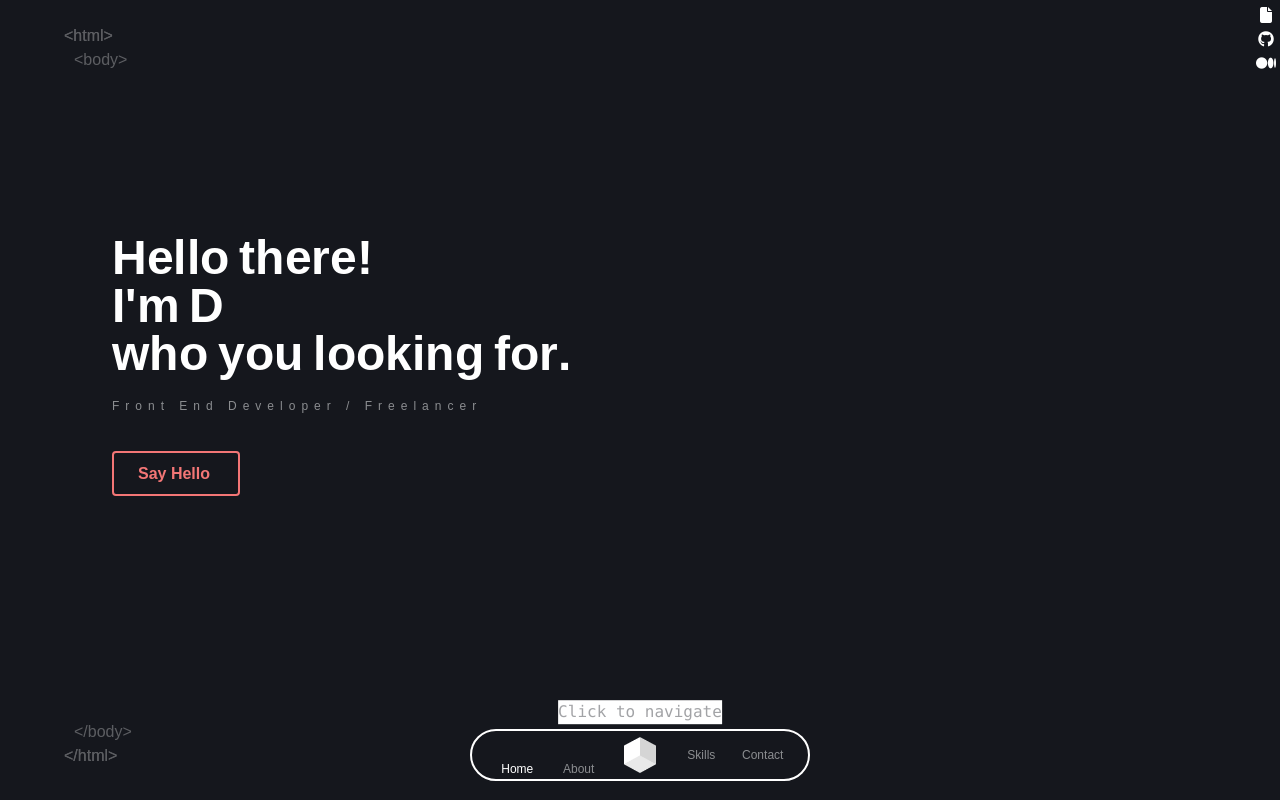
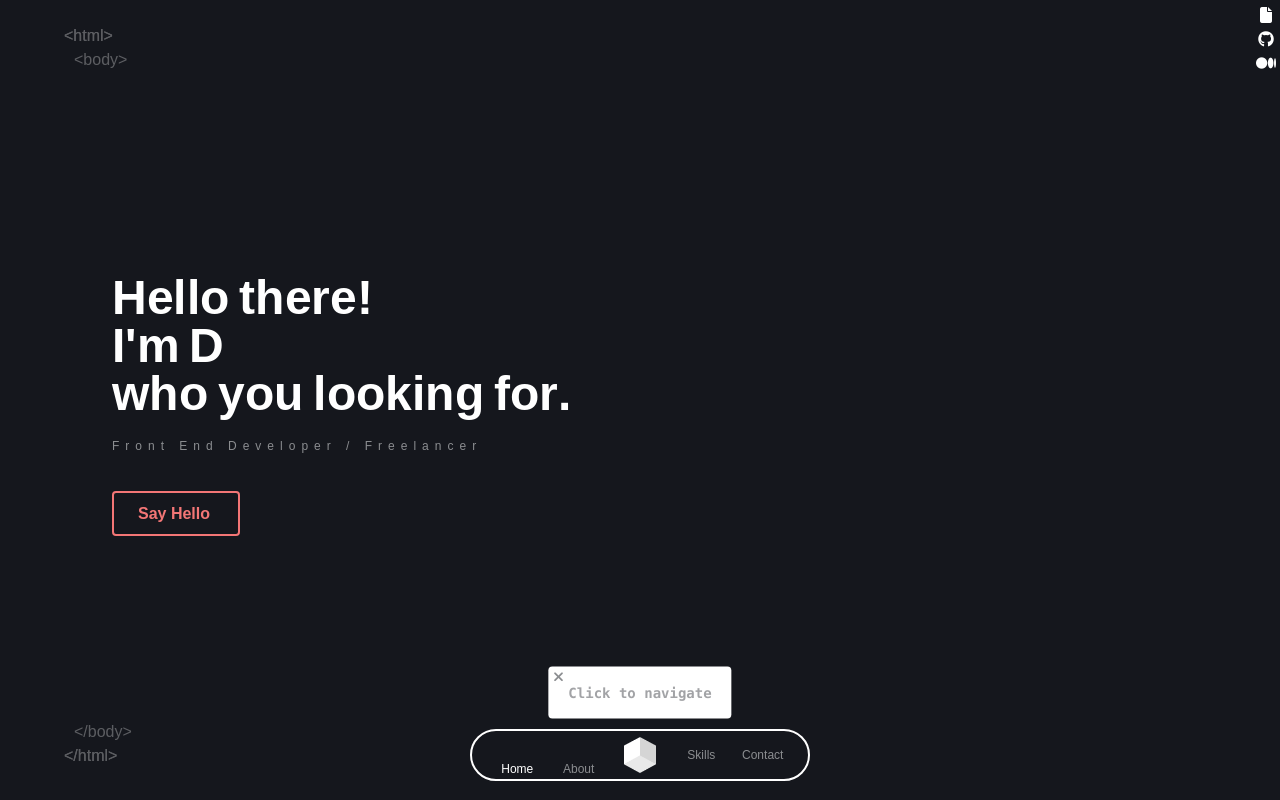
Before and after one commit to Kardarigan/D_Reamastered, a React (Create React App) app: page / in a window 1280 px wide. Built offline with nearby package versions, Linux system fonts and the light colour scheme; a web font is replaced by a local one.

Commit message:
The Navigator Opening is Home page is done

```diff
--- a/src/comps/Commons/Navigator.js
+++ b/src/comps/Commons/Navigator.js
@@ -4,8 +4,10 @@ import { useEffect, useState } from "react";
 import { sideIcons, sideLinks } from "../../Constants";
 
 const Navigator = () => {
-  const [navOpen, setNavOpen] = useState(true);
-  const [navMessageShow, setNavMessageShow] = useState(true);
+  const pathname = window.location.pathname.replace(/\/+$/, "");
+  const isHomePage = pathname === "";
+  const [navOpen, setNavOpen] = useState(isHomePage ? true : false);
+  const [navMessageShow, setNavMessageShow] = useState(isHomePage);
 
   const navToggle = () => {
     setNavOpen((navOpen) => !navOpen);
@@ -14,14 +16,21 @@ const Navigator = () => {
 
   return (
     <>
-      <header className="fixed left-0 bottom-3 w-full text-center z-50">
-        <p
-          className={`bg-slate-50 font-mono absolute left-1/2 translate-x-[-50%] translate-y-[-120%] fadeIn ${
+      <header className="fixed left-0 bottom-3 w-full text-center z-30">
+        <div
+          className={`message absolute left-1/2 translate-x-[-50%] translate-y-[-120%] fadeIn ${
             !navMessageShow && "hidden"
           }`}
         >
-          Click to navigate
-        </p>
+          <p>Click to navigate</p>
+          <button
+            onClick={() => {
+              setNavMessageShow(false);
+            }}
+          >
+            <i className="fas fa-xmark" />
+          </button>
+        </div>
         <nav
           className={`bg-slate-900 overflow-hidden h-[52px] inline-flex items-center justify-center p-2 border-2 transition-all ${
             navOpen ? "w-[340px]" : "w-[52px] rotate-0 pulse"
@@ -42,7 +51,7 @@ const Navigator = () => {
                   }`}
                   key={index}
                   to={item.path}
-                  onClick={navToggle}
+                  onClick={index != 0 && navToggle}
                 >
                   <i
                     className={`fa-duotone ${item.icon} text-xl transition-all group-hover:opacity-0`}
--- a/src/pages/Contact.js
+++ b/src/pages/Contact.js
@@ -7,7 +7,7 @@ const Contact = () => {
 
   const form = useRef();
   const [message, setMessage] = useState("Everything is Awsome");
-  const [showMessage, setShowMessage] = useState(false);
+  const [showMessage, setShowMessage] = useState(true);
 
   const sendEmail = (e) => {
     e.preventDefault();
@@ -95,15 +95,14 @@ const Contact = () => {
           </div>
         </div>
         <div
-          className={`fixed bottom-[1vw] right-[1vh] px-5 py-4 rounded transition-all displayTrans duration-500 bg-slate-50 text-slate-900 font-bold md:text-sm text-xs ${
+          className={`fixed bottom-[1vw] right-[1vh] displayTrans duration-500 message ${
             showMessage
               ? "right-[1vw] opacity-100 visible"
               : "right-[-100%] opacity-0 invisible"
           }`}
         >
-          <p className="text-slate-900">{message}</p>
+          <p>{message}</p>
           <button
-            className="absolute top-0 left-[5px]"
             onClick={() => {
               setShowMessage(false);
             }}
--- a/src/style/tailwind.scss
+++ b/src/style/tailwind.scss
@@ -4,7 +4,7 @@
 
 @layer components {
   .contain {
-    @apply flex items-center h-[90vh] lg:ps-12 pe-5;
+    @apply flex items-center sm:h-screen h-[90vh] lg:ps-12 pe-5;
     h1 {
       @apply lg:text-5xl text-3xl font-bold;
     }
@@ -26,6 +26,15 @@
   .field {
     @apply w-full transition-all duration-[0.1s] text-sm bg-slate-900 border resize-none p-3 rounded border-solid border-slate-100 focus:shadow-[0_0_10px_0_white] focus:ring-0 focus:border-slate-100;
   }
+  .message {
+    @apply bg-slate-50 text-slate-400 px-5 py-4 rounded z-40 md:text-sm text-xs;
+    p {
+      @apply font-mono font-bold;
+    }
+    button {
+      @apply absolute top-0 left-[5px];
+    }
+  }
 }
 
 @layer utilities {
```
